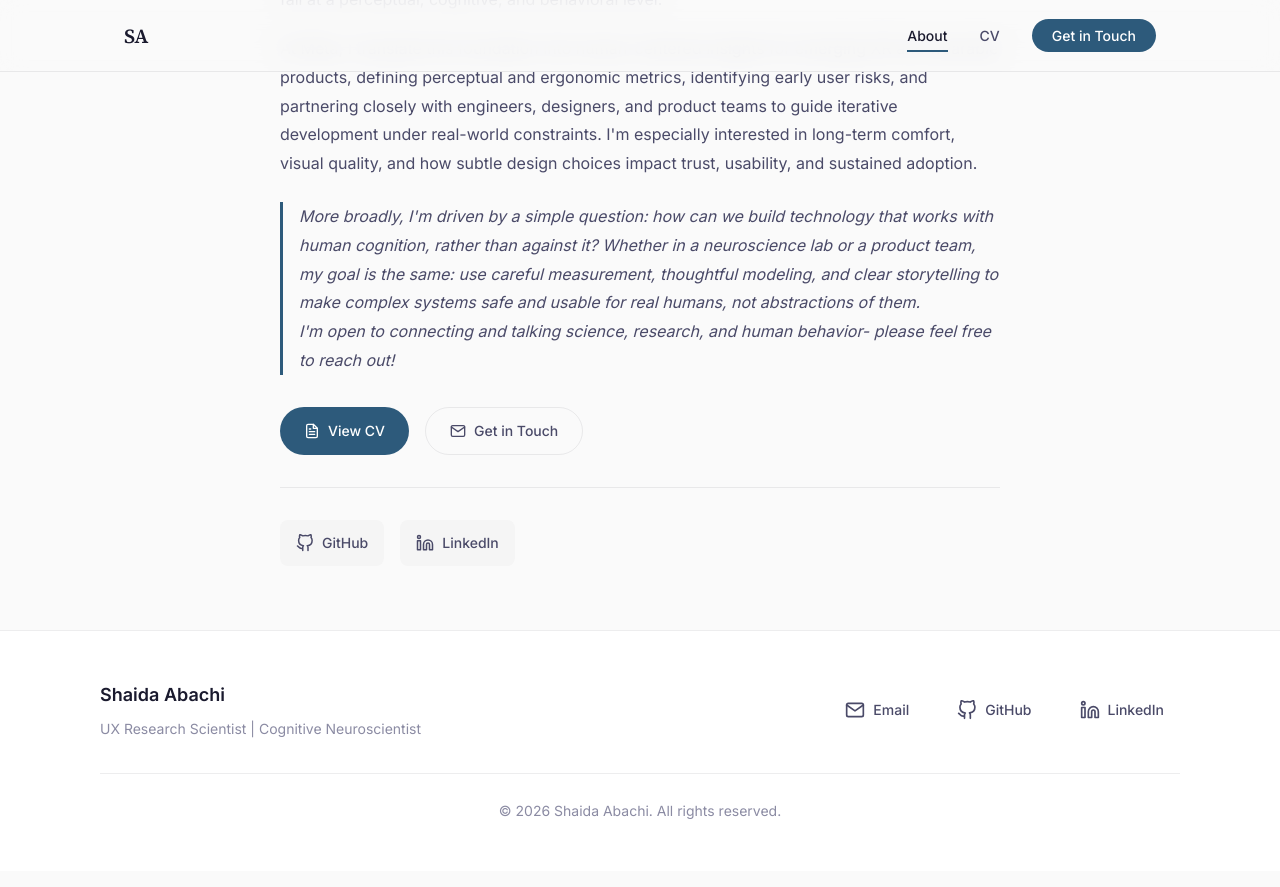
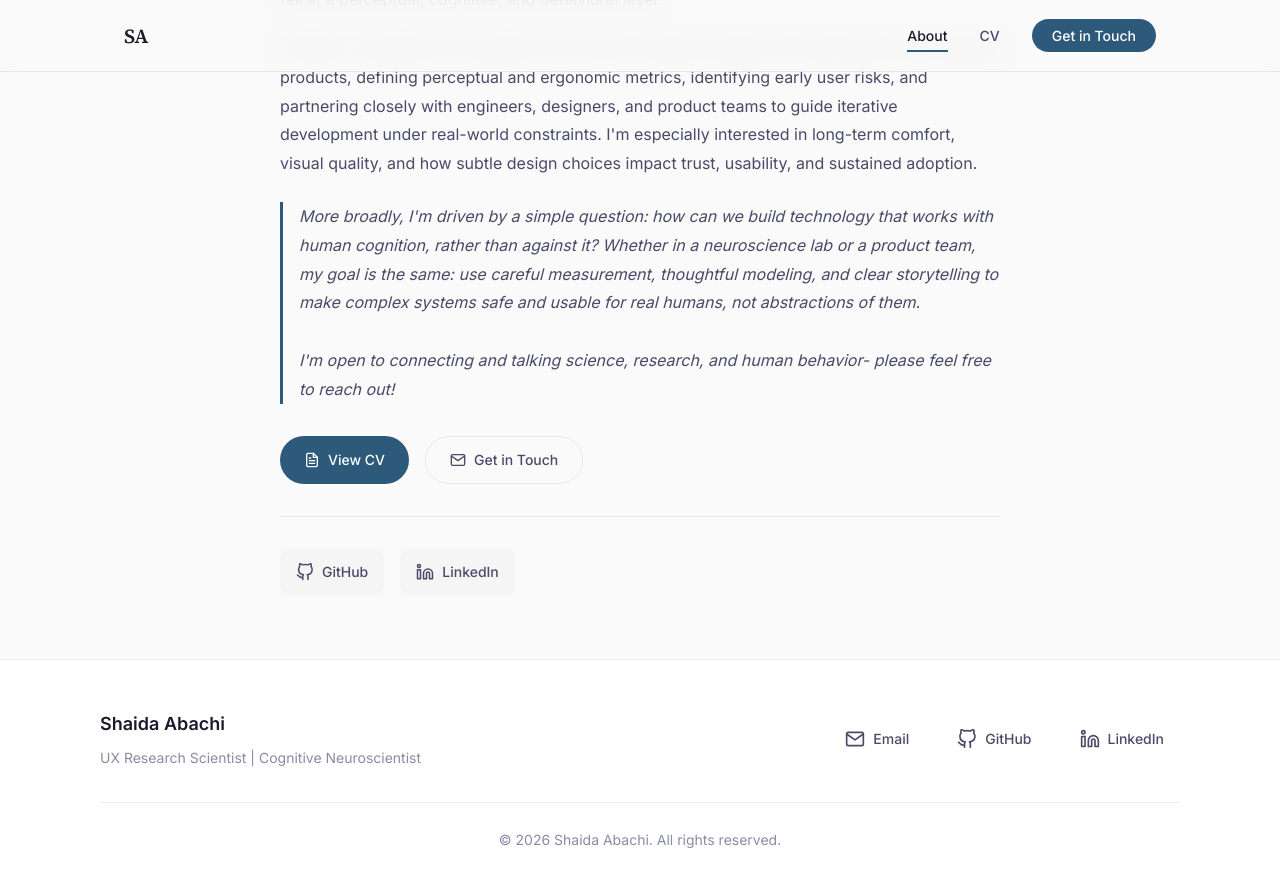
Before and after one commit to shaida-abachi/shaida-abachi.github.io, a Jekyll site: the page built from index.html, in a window 1280 px wide and 900 px high, scrolled down 754 px. Shown: the top 887 px of the window. Built offline with Jekyll 4.4.1, drawn with Linux system fonts in a browser that asks for light colours.

```diff
--- a/index.html
+++ b/index.html
@@ -43,7 +43,8 @@ title: Shaida Abachi | UX Research Scientist & Cognitive Neuroscientist
     </p>
 
     <p class="about-closing">
-      More broadly, I'm driven by a simple question: <em>how can we build technology that works with human cognition, rather than against it?</em> Whether in a neuroscience lab or a product team, my goal is the same: use careful measurement, thoughtful modeling, and clear storytelling to make complex systems safe and usable for real humans, not abstractions of them. <br>I'm open to connecting and talking science, research, and human behavior- please feel free to reach out!
+      More broadly, I'm driven by a simple question: <em>how can we build technology that works with human cognition, rather than against it?</em> Whether in a neuroscience lab or a product team, my goal is the same: use careful measurement, thoughtful modeling, and clear storytelling to make complex systems safe and usable for real humans, not abstractions of them.
+      <br><br>I'm open to connecting and talking science, research, and human behavior- please feel free to reach out!
     </p>
   </div>
 
```
